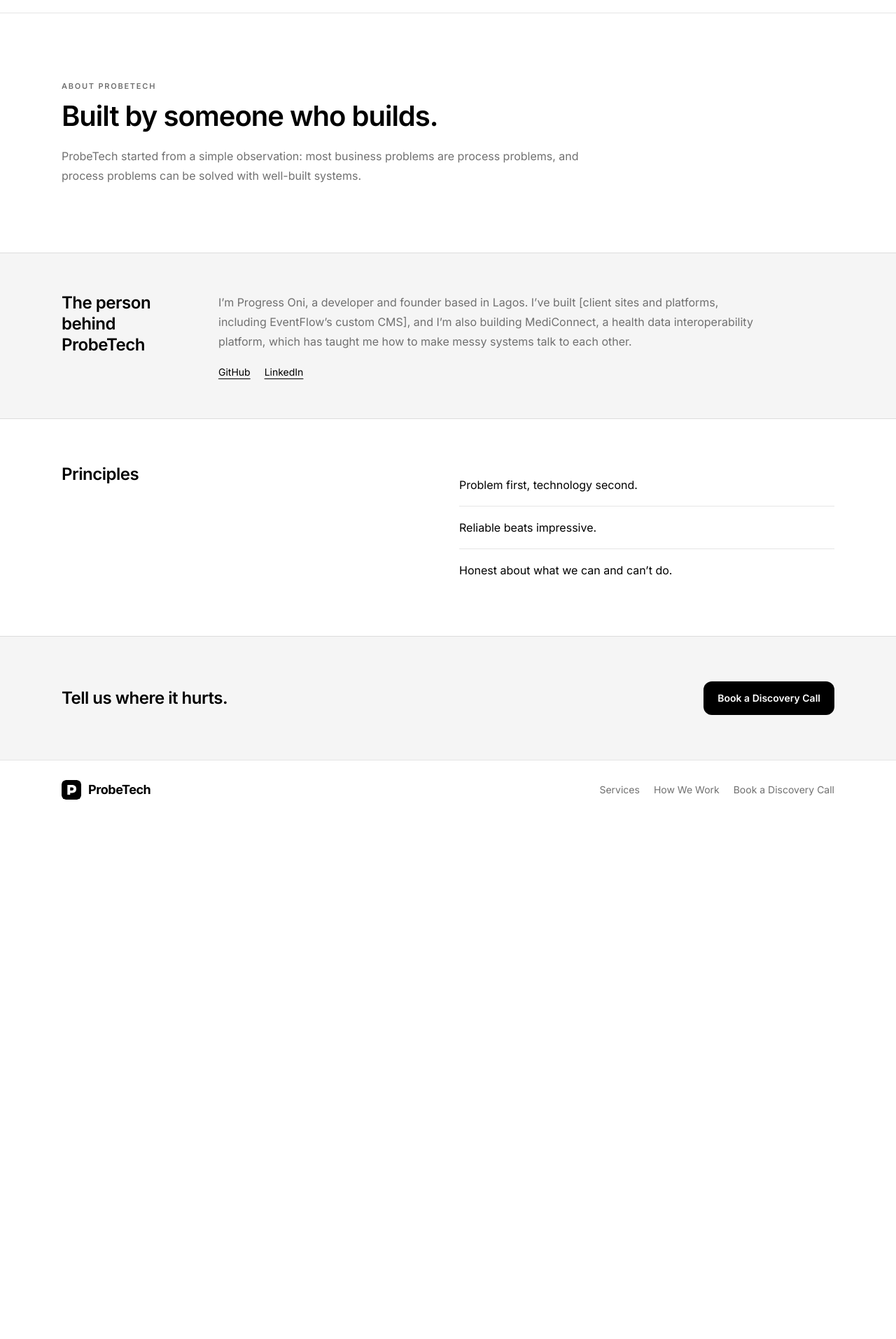
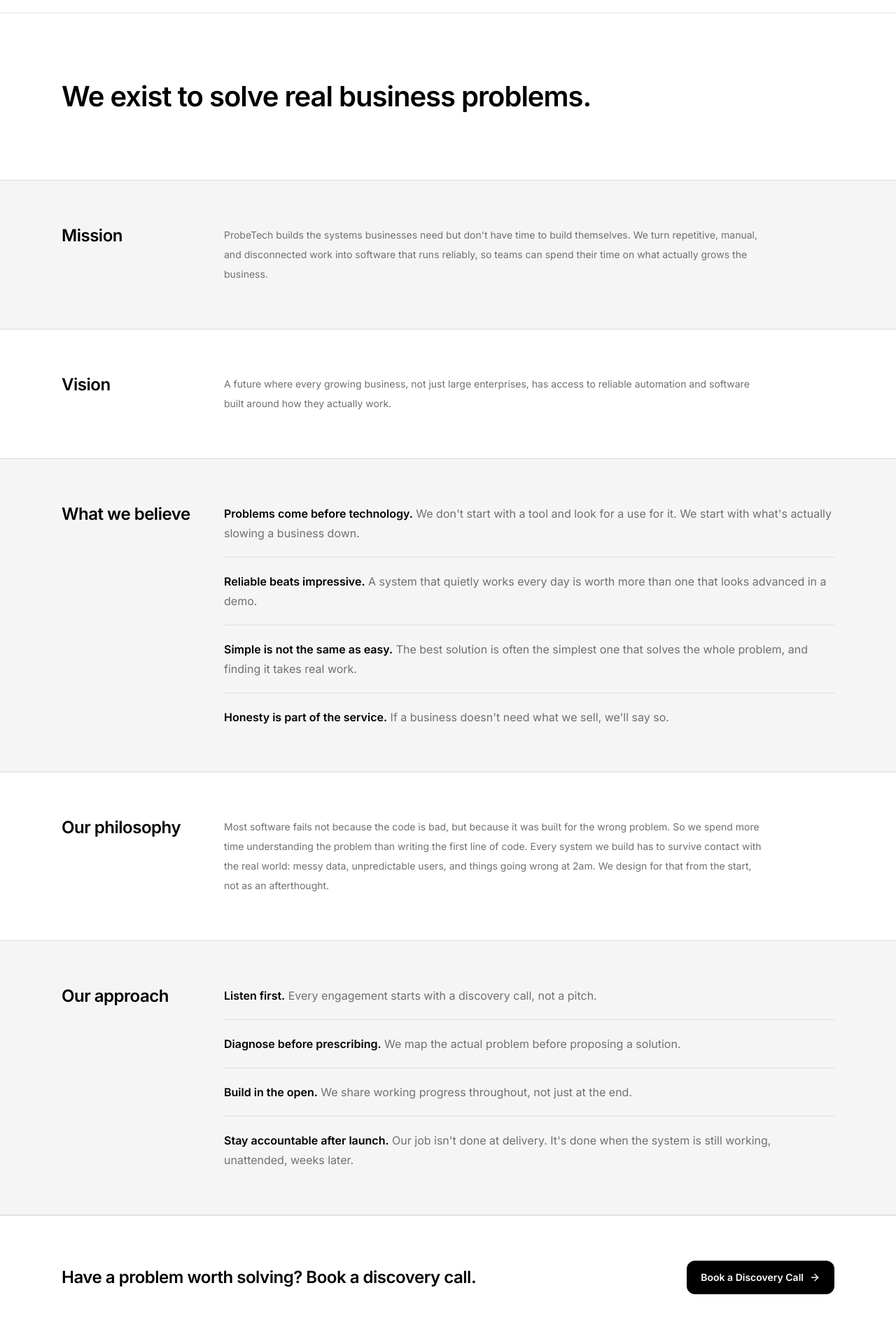
Before and after one commit to Progress21-tech/AI, a Next.js app: page /about in a window 1280 px wide. Shown: the part 66-1980 px from the top of the page at 70% size. Before the commit the page ends 1237 px from the top, so only its background shows below. Built offline with nearby package versions, Linux system fonts and the light colour scheme; no server answers; the database is empty.

Commit message:
Updated About Page

```diff
--- a/app/about/page.tsx
+++ b/app/about/page.tsx
@@ -1,41 +1,83 @@
 import type { Metadata } from 'next';
 import Link from 'next/link';
+import { ArrowRight } from 'lucide-react';
 import { SiteFooter } from '@/components/site/SiteFooter';
 import { SiteHeader } from '@/components/site/SiteHeader';
 
 export const metadata: Metadata = {
-  title: 'About | ProbeTech',
-  description: 'Meet Progress Oni and learn the principles behind ProbeTech.',
-  openGraph: { title: 'About | ProbeTech', description: 'Built by someone who builds.', type: 'website' },
+  title: 'About ProbeTech | We solve real business problems',
+  description: 'Learn the mission, vision, beliefs, and approach behind ProbeTech.',
+  openGraph: {
+    title: 'About ProbeTech | We solve real business problems',
+    description: 'Learn the mission, vision, beliefs, and approach behind ProbeTech.',
+    type: 'website',
+  },
 };
 
-const principles = ['Problem first, technology second.', 'Reliable beats impressive.', 'Honest about what we can and can’t do.'];
+const beliefs = [
+  { title: 'Problems come before technology.', text: "We don't start with a tool and look for a use for it. We start with what's actually slowing a business down." },
+  { title: 'Reliable beats impressive.', text: 'A system that quietly works every day is worth more than one that looks advanced in a demo.' },
+  { title: 'Simple is not the same as easy.', text: 'The best solution is often the simplest one that solves the whole problem, and finding it takes real work.' },
+  { title: 'Honesty is part of the service.', text: "If a business doesn't need what we sell, we'll say so." },
+];
+
+const approach = [
+  { title: 'Listen first.', text: 'Every engagement starts with a discovery call, not a pitch.' },
+  { title: 'Diagnose before prescribing.', text: 'We map the actual problem before proposing a solution.' },
+  { title: 'Build in the open.', text: 'We share working progress throughout, not just at the end.' },
+  { title: 'Stay accountable after launch.', text: "Our job isn't done at delivery. It's done when the system is still working, unattended, weeks later." },
+];
 
 export default function AboutPage() {
-  return <><SiteHeader /><main className="public-site">
+  return <>
+    <SiteHeader />
+    <main className="public-site">
       <section className="mx-auto max-w-6xl px-6 py-16 sm:py-24">
-      <div className="max-w-3xl">
-        <p className="text-xs font-semibold uppercase tracking-[.16em] text-subtle">About ProbeTech</p>
-        <h1 className="mt-3 text-4xl font-semibold leading-tight tracking-tight sm:text-5xl">Built by someone who builds.</h1>
-        <p className="mt-5 text-lg leading-8 text-subtle">ProbeTech started from a simple observation: most business problems are process problems, and process problems can be solved with well-built systems.</p>
+        <h1 className="max-w-3xl text-4xl font-semibold leading-tight tracking-tight sm:text-5xl">We exist to solve real business problems.</h1>
+      </section>
+
+      <section className="border-y border-black/10 bg-surface">
+        <div className="mx-auto grid max-w-6xl gap-8 px-6 py-12 sm:grid-cols-[12rem_1fr] sm:gap-10 sm:py-16">
+          <h2 className="font-semibold tracking-tight">Mission</h2>
+          <p className="max-w-3xl text-base leading-7 text-subtle">ProbeTech builds the systems businesses need but don't have time to build themselves. We turn repetitive, manual, and disconnected work into software that runs reliably, so teams can spend their time on what actually grows the business.</p>
         </div>
       </section>
+
+      <section className="mx-auto grid max-w-6xl gap-8 px-6 py-12 sm:grid-cols-[12rem_1fr] sm:gap-10 sm:py-16">
+        <h2 className="font-semibold tracking-tight">Vision</h2>
+        <p className="max-w-3xl text-base leading-7 text-subtle">A future where every growing business, not just large enterprises, has access to reliable automation and software built around how they actually work.</p>
+      </section>
+
       <section className="border-y border-black/10 bg-surface">
-      <div className="mx-auto grid max-w-6xl gap-6 px-6 py-12 sm:grid-cols-[12rem_1fr] sm:gap-8 sm:py-14">
-        <h2 className="text-xl font-semibold tracking-tight">The person behind ProbeTech</h2>
-        <div className="max-w-3xl space-y-5 text-base leading-7 text-subtle">
-          <p>I’m Progress Oni, a developer and founder based in Lagos. I’ve built [client sites and platforms, including EventFlow’s custom CMS], and I’m also building MediConnect, a health data interoperability platform, which has taught me how to make messy systems talk to each other.</p>
-          <nav aria-label="Progress Oni profiles" className="flex flex-wrap gap-5 text-sm text-black">
-            <a href="https://github.com/Progress21-tech" target="_blank" rel="noreferrer" className="underline underline-offset-4">GitHub</a>
-            <a href="https://linkedin.com/in/progressoni" target="_blank" rel="noreferrer" className="underline underline-offset-4">LinkedIn</a>
-          </nav>
-        </div>
+        <div className="mx-auto grid max-w-6xl gap-8 px-6 py-12 sm:grid-cols-[12rem_1fr] sm:gap-10 sm:py-16">
+          <h2 className="font-semibold tracking-tight">What we believe</h2>
+          <ul className="divide-y divide-black/10">
+            {beliefs.map((belief) => <li key={belief.title} className="py-5 first:pt-0 last:pb-0 text-base leading-7 text-subtle"><strong className="font-semibold text-black">{belief.title}</strong> {belief.text}</li>)}
+          </ul>
         </div>
       </section>
-    <section className="mx-auto grid max-w-6xl gap-8 px-6 py-14 sm:py-16 md:grid-cols-2">
-      <h2 className="text-2xl font-semibold tracking-tight">Principles</h2>
-      <ul className="divide-y divide-black/10">{principles.map((principle) => <li key={principle} className="py-4 text-base leading-7">{principle}</li>)}</ul>
+
+      <section className="mx-auto grid max-w-6xl gap-8 px-6 py-12 sm:grid-cols-[12rem_1fr] sm:gap-10 sm:py-16">
+        <h2 className="font-semibold tracking-tight">Our philosophy</h2>
+        <p className="max-w-3xl text-base leading-7 text-subtle">Most software fails not because the code is bad, but because it was built for the wrong problem. So we spend more time understanding the problem than writing the first line of code. Every system we build has to survive contact with the real world: messy data, unpredictable users, and things going wrong at 2am. We design for that from the start, not as an afterthought.</p>
       </section>
-    <section className="border-t border-black/10 bg-surface"><div className="mx-auto flex max-w-6xl flex-col items-start justify-between gap-6 px-6 py-14 sm:flex-row sm:items-center sm:py-16"><h2 className="text-2xl font-semibold tracking-tight">Tell us where it hurts.</h2><Link href="/book-a-call" className="inline-flex min-h-11 items-center rounded-xl bg-black px-5 py-3.5 text-sm font-semibold text-white transition-colors duration-200 hover:bg-black/80">Book a Discovery Call</Link></div></section>
-  </main><SiteFooter /></>;
+
+      <section className="border-y border-black/10 bg-surface">
+        <div className="mx-auto grid max-w-6xl gap-8 px-6 py-12 sm:grid-cols-[12rem_1fr] sm:gap-10 sm:py-16">
+          <h2 className="font-semibold tracking-tight">Our approach</h2>
+          <ul className="divide-y divide-black/10">
+            {approach.map((item) => <li key={item.title} className="py-5 first:pt-0 last:pb-0 text-base leading-7 text-subtle"><strong className="font-semibold text-black">{item.title}</strong> {item.text}</li>)}
+          </ul>
+        </div>
+      </section>
+
+      <section className="border-t border-black/10">
+        <div className="mx-auto flex max-w-6xl flex-col items-start justify-between gap-6 px-6 py-14 sm:flex-row sm:items-center sm:py-16">
+          <h2 className="font-semibold tracking-tight">Have a problem worth solving? Book a discovery call.</h2>
+          <Link href="/book-a-call" className="inline-flex min-h-11 shrink-0 items-center gap-2 rounded-xl bg-black px-5 py-3.5 text-sm font-semibold text-white transition-colors duration-200 hover:bg-black/80 motion-reduce:transition-none">Book a Discovery Call <ArrowRight className="h-4 w-4" /></Link>
+        </div>
+      </section>
+    </main>
+    <SiteFooter />
+  </>;
 }
```
Lines whose indentation alone changed are shown as unchanged.
